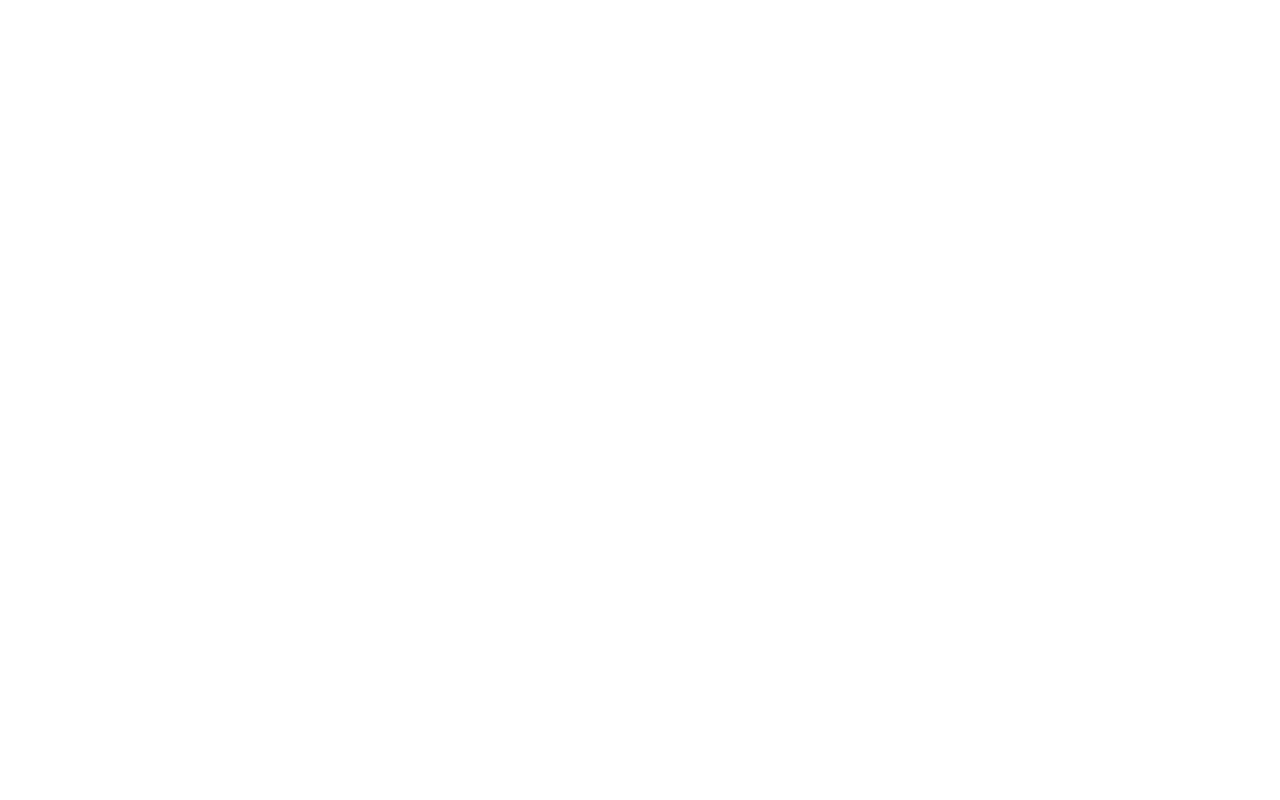
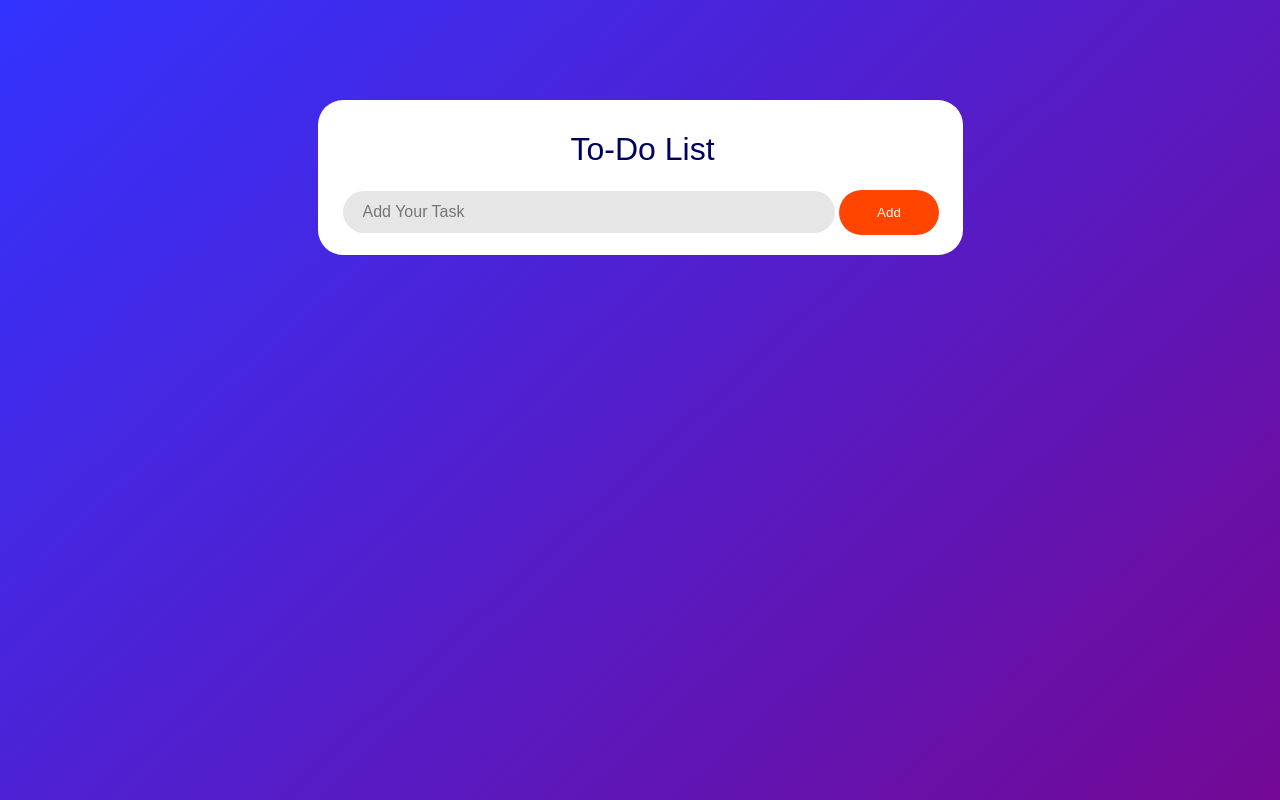
Before and after one commit to yasasbanukaofficial/simple-todo, a plain HTML site: page index.html in a window 1280 px wide. Shown: the top 800 px of the page. Drawn offline with Linux system fonts and the light colour scheme.

Commit message:
editing files - added the necessary items and used css

```diff
--- a/index.html
+++ b/index.html
@@ -5,10 +5,19 @@
     <meta charset="UTF-8">
     <meta name="viewport" content="width=device-width, initial-scale=1.0">
     <title>TodoList</title>
+    <link rel="stylesheet" href="styles.css">
 </head>
 
 <body>
-
+    <div id="todoListContainer">
+        <h1 id="title">To-Do List</h1>
+        <div id="todo-taskInputSection">
+            <input type="text" placeholder="Add Your Task" id="" class="js-task-input">
+            <button type="submit" class="js-add-button">Add</button>
+            <div class="js-taskContainer"></div>
+        </div>
+    </div>
+    <script src="index.js"></script>
 </body>
 
 </html>
--- a/styles.css
+++ b/styles.css
@@ -0,0 +1,52 @@
+body {
+    background-image: linear-gradient(to bottom right, rgb(0, 0, 255, 0.8), rgb(128, 0, 128, 1));
+    height: 1080px;
+}
+
+#todoListContainer {
+    padding-top: 10px;
+    padding-bottom: 20px;
+    padding-left: 25px;
+    padding-right: 20px;
+    margin: 0 auto;
+    margin-top: 100px;
+    background-color: white;
+    height: auto;
+    width: 600px;
+    border-radius: 25px;
+    font-family: fantasy;
+    font-weight: 600;
+    color: rgb(0, 0, 97);
+}
+
+#title {
+    font-weight: 100;
+    text-align: center;
+}
+
+input {
+    height: 40px;
+    width: 470px;
+    border-radius: 60px;
+    border: none;
+    background-color: rgba(199, 197, 197, 0.432);
+    padding-left: 20px;
+    cursor: text;
+    font-weight: lighter;
+    font-size: 16px;
+}
+
+
+button {
+    height: 45px;
+    width: 100px;
+    border-radius: 60px;
+    border: none;
+    background-color: orangered;
+    color: white;
+    cursor: pointer;
+}
+
+button:hover {
+    background-color: rgba(255, 68, 0, 0.623);
+}
```
